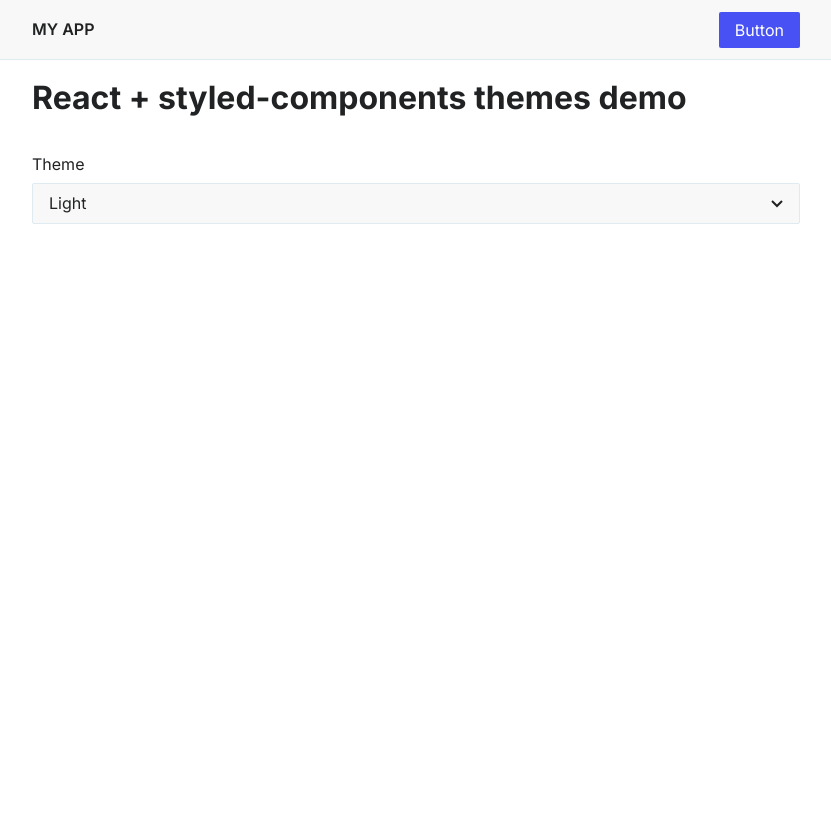
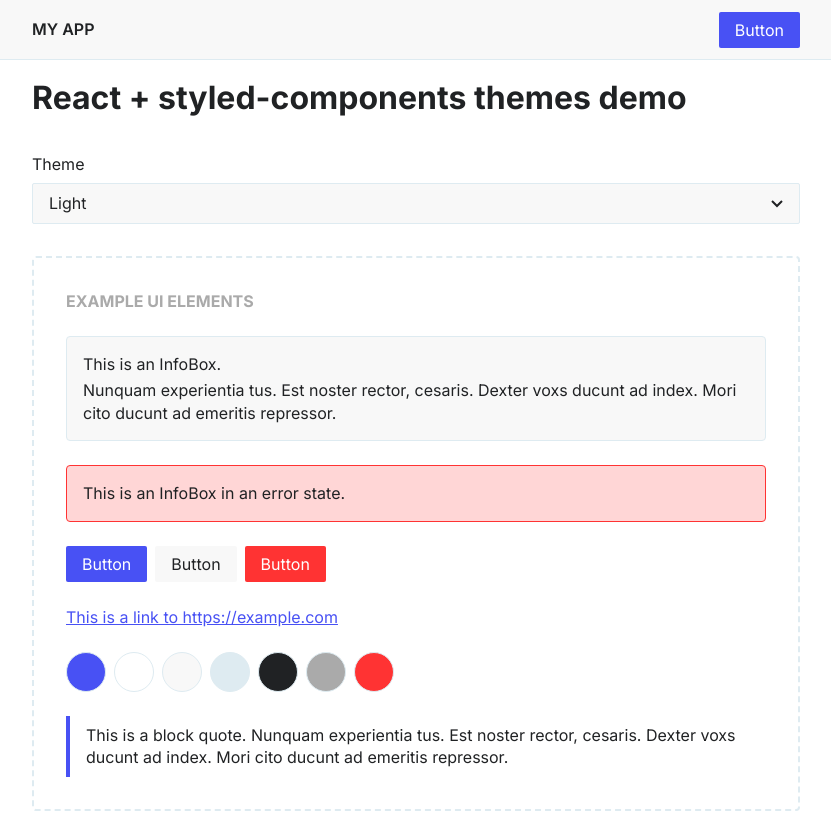
Before and after one commit to northflank-examples/react-themes-demo, a React app: page / in a window 1280 px wide. Shown: the whole page, without its empty margins (224-1055 px from the left). Before the commit the page ends 800 px from the top, so only its background shows below. Built offline with nearby package versions, Linux system fonts and the light colour scheme; the HTML template or start-up script is replaced by a standard one.

Commit message:
example ui elements

```diff
--- a/package.json
+++ b/package.json
@@ -30,6 +30,7 @@
   "dependencies": {
     "cookie-parser": "^1.4.6",
     "express": "^4.17.2",
+    "polished": "^4.1.3",
     "react": "^17.0.2",
     "react-cookie": "^4.1.1",
     "react-dom": "^17.0.2",
--- a/src/app/App.js
+++ b/src/app/App.js
@@ -6,6 +6,7 @@ import { base, light, dark, solarized } from './themes'
 import Nav from './components/Nav'
 import Select from './components/Select'
 import Button from './components/Button'
+import ExampleUi from './components/ExampleUi'
 
 const themesMap = {
   light,
@@ -174,6 +175,7 @@ const App = ({ initialTheme = 'light', initialCustomTheme = {} }) => {
                     display: 'grid',
                     gridTemplateColumns: 'repeat(2, 1fr)',
                     gridGap: '8px',
+                    marginBottom: '32px',
                   }}
                 >
                   <Button
@@ -196,6 +198,7 @@ const App = ({ initialTheme = 'light', initialCustomTheme = {} }) => {
                 </div>
               </>
             )}
+            <ExampleUi />
           </Main>
         </ThemePreferenceContext.Provider>
       </ThemeProvider>
--- a/src/app/components/Button.js
+++ b/src/app/components/Button.js
@@ -1,9 +1,15 @@
 import styled from 'styled-components'
 
 const Button = styled.button(
-  ({ theme, secondary }) => `
+  ({ theme, secondary, error }) => `
   appearance: none;
-  background-color: ${!secondary ? theme.colors.primary : theme.colors.nav};
+  background-color: ${
+    error
+      ? theme.colors.error
+      : secondary
+      ? theme.colors.nav
+      : theme.colors.primary
+  };
   color: ${!secondary ? '#fff' : theme.colors.text};
   border: 0;
   border-radius: ${theme.radii[0]};
--- /dev/null
+++ b/src/app/components/ExampleUi.js
@@ -0,0 +1,97 @@
+import React, { useContext } from 'react'
+import styled, { ThemeContext } from 'styled-components'
+import { transparentize } from 'polished'
+import Button from './Button'
+
+const Container = styled.div(
+  ({ theme }) => `
+    border: 2px dashed ${theme.colors.border};
+    border-radius: ${theme.radii[1]};
+    padding: ${theme.space[5]};
+    > * + * {
+      margin-top: 24px;
+    }
+  `
+)
+
+const Heading = styled.p(
+  ({ theme }) => `
+    color: ${theme.colors.grey};
+    font-weight: ${theme.fontWeights.heading};
+    text-transform: uppercase;
+  `
+)
+
+const InfoBox = styled.div(
+  ({ theme, error }) => `
+    background-color: ${
+      error ? transparentize(0.8, theme.colors.error) : theme.colors.nav
+    };
+    border: 1px solid ${error ? theme.colors.error : theme.colors.border};
+    border-radius: ${theme.radii[1]};
+    padding: ${theme.space[4]};
+  `
+)
+
+const Colours = styled.div(
+  ({ theme }) => `
+    display: flex;
+    > * + * {
+      margin-left: ${theme.space[3]};
+    }
+    > div {
+      width: 40px;
+      height: 40px;
+      border: 1px solid ${theme.colors.border};
+      border-radius: 50%;
+    }
+  `
+)
+
+const Quote = styled.blockquote(
+  ({ theme }) => `
+    border-left: 4px solid ${theme.colors.primary};
+    padding: ${theme.space[3]} 0 ${theme.space[3]} ${theme.space[4]};
+  `
+)
+
+const ExampleUi = () => {
+  const { colors } = useContext(ThemeContext)
+  return (
+    <Container>
+      <Heading>Example UI elements</Heading>
+      <InfoBox>
+        <p style={{ marginBottom: '4px' }}>This is an InfoBox.</p>
+        <p>
+          Nunquam experientia tus. Est noster rector, cesaris. Dexter voxs
+          ducunt ad index. Mori cito ducunt ad emeritis repressor.
+        </p>
+      </InfoBox>
+      <InfoBox error>
+        <p>This is an InfoBox in an error state.</p>
+      </InfoBox>
+      <div style={{ display: 'flex' }}>
+        <Button style={{ marginRight: '8px' }}>Button</Button>
+        <Button style={{ marginRight: '8px' }} secondary>
+          Button
+        </Button>
+        <Button error>Button</Button>
+      </div>
+      <p>
+        <a href="https://example.com">This is a link to https://example.com</a>
+      </p>
+      <Colours>
+        {Object.values(colors).map((colour) => (
+          <div key={`colour-${colour}`} style={{ backgroundColor: colour }} />
+        ))}
+      </Colours>
+      <Quote>
+        This is a block quote. Nunquam experientia tus. Est noster rector,
+        cesaris. Dexter voxs ducunt ad index. Mori cito ducunt ad emeritis
+        repressor.
+      </Quote>
+    </Container>
+  )
+}
+
+export default ExampleUi
```
Also changed, not shown: 1 other file (tests, documents, lock files or other folders).
